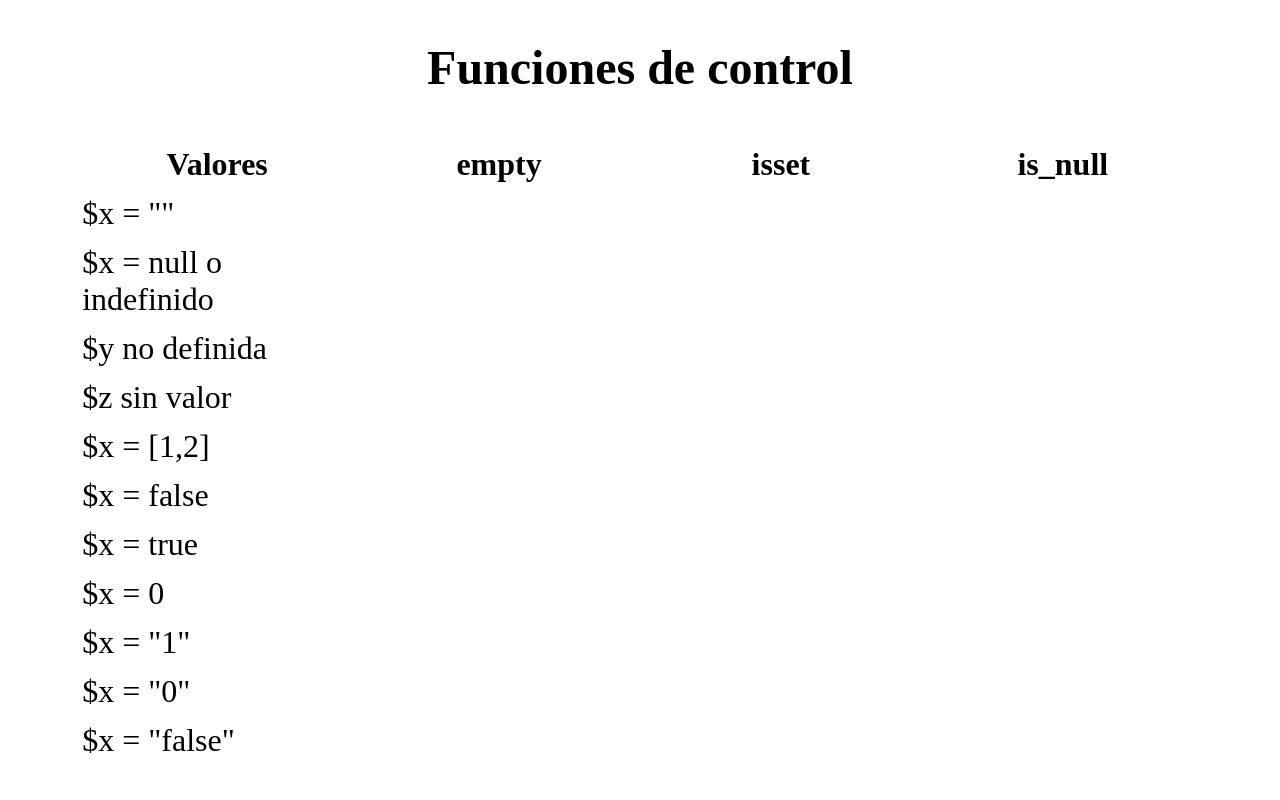
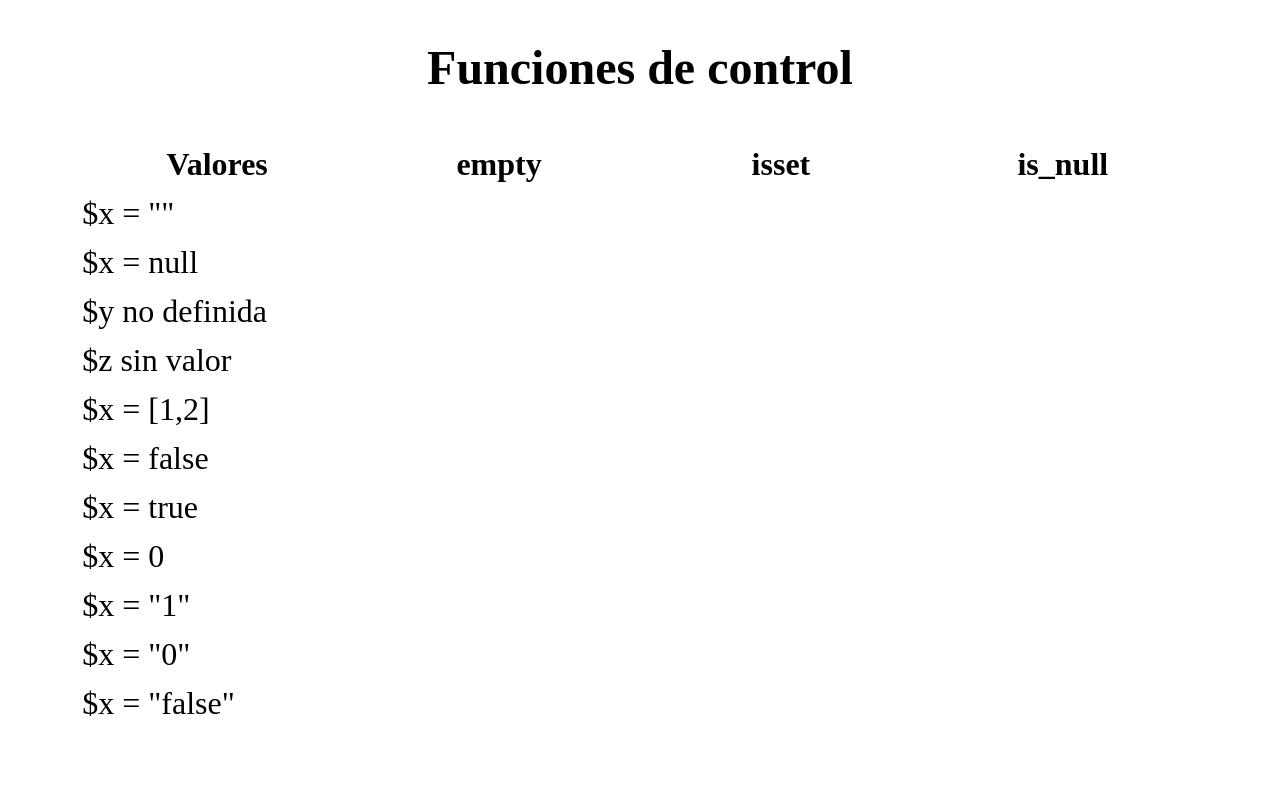
Before and after one commit to DAWD-DWES/dwes02_funciones_control, a PHP site: page / in a window 1280 px wide. Run offline with PHP 8.4, Linux system fonts and the light colour scheme; data that the repository does not hold is empty.

Commit message:
Update index.php

```diff
--- a/index.php
+++ b/index.php
@@ -27,7 +27,7 @@
                 </tr>
                 <tr>
                     <?php $x = null; ?>
-                    <td>$x = null o indefinido</td>
+                    <td>$x = null</td>
                     <td class="conversion"><?php var_dump(empty($x)); ?></td>
                     <td class="conversion"><?php var_dump(isset($x)); ?></td>
                     <td class="conversion"><?php var_dump(is_null($x)); ?></td>
```
